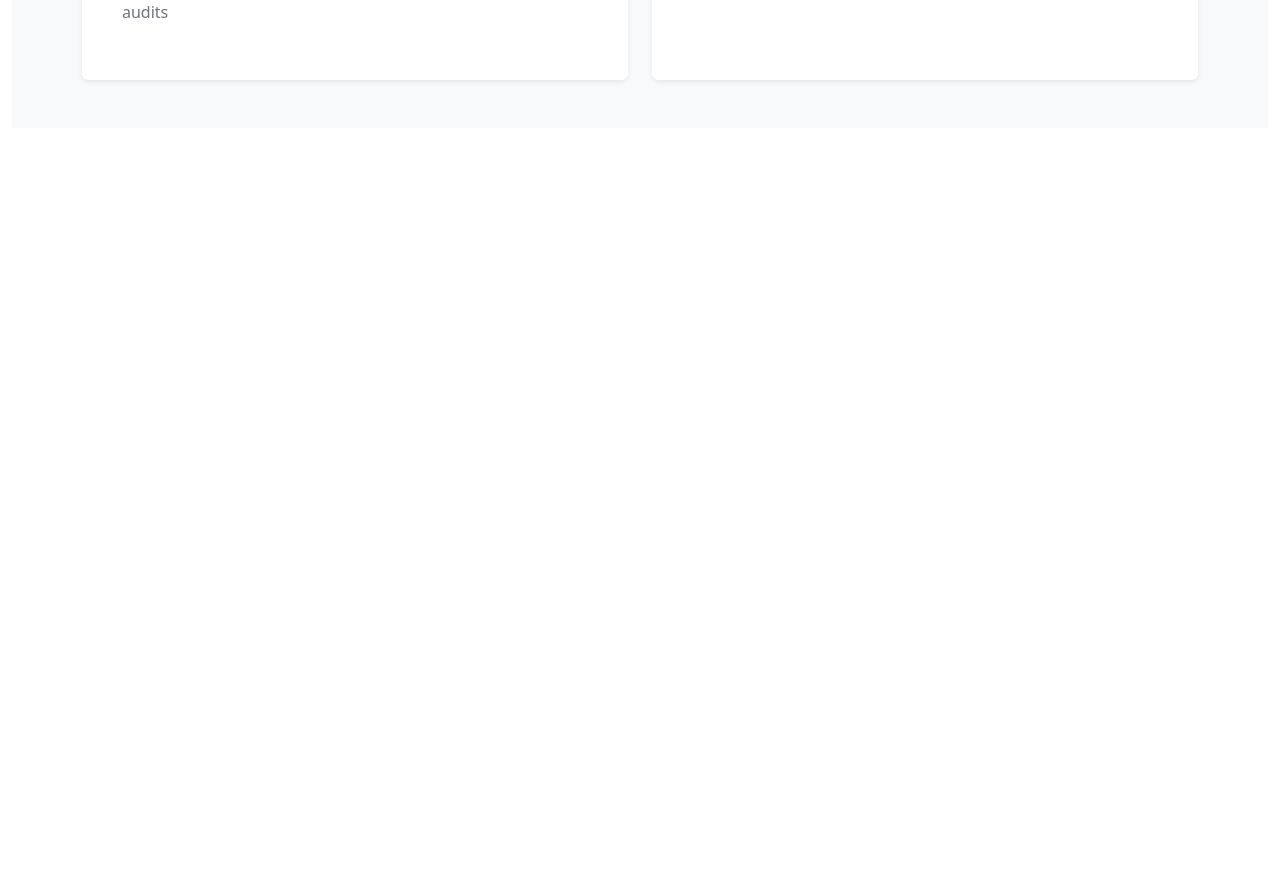
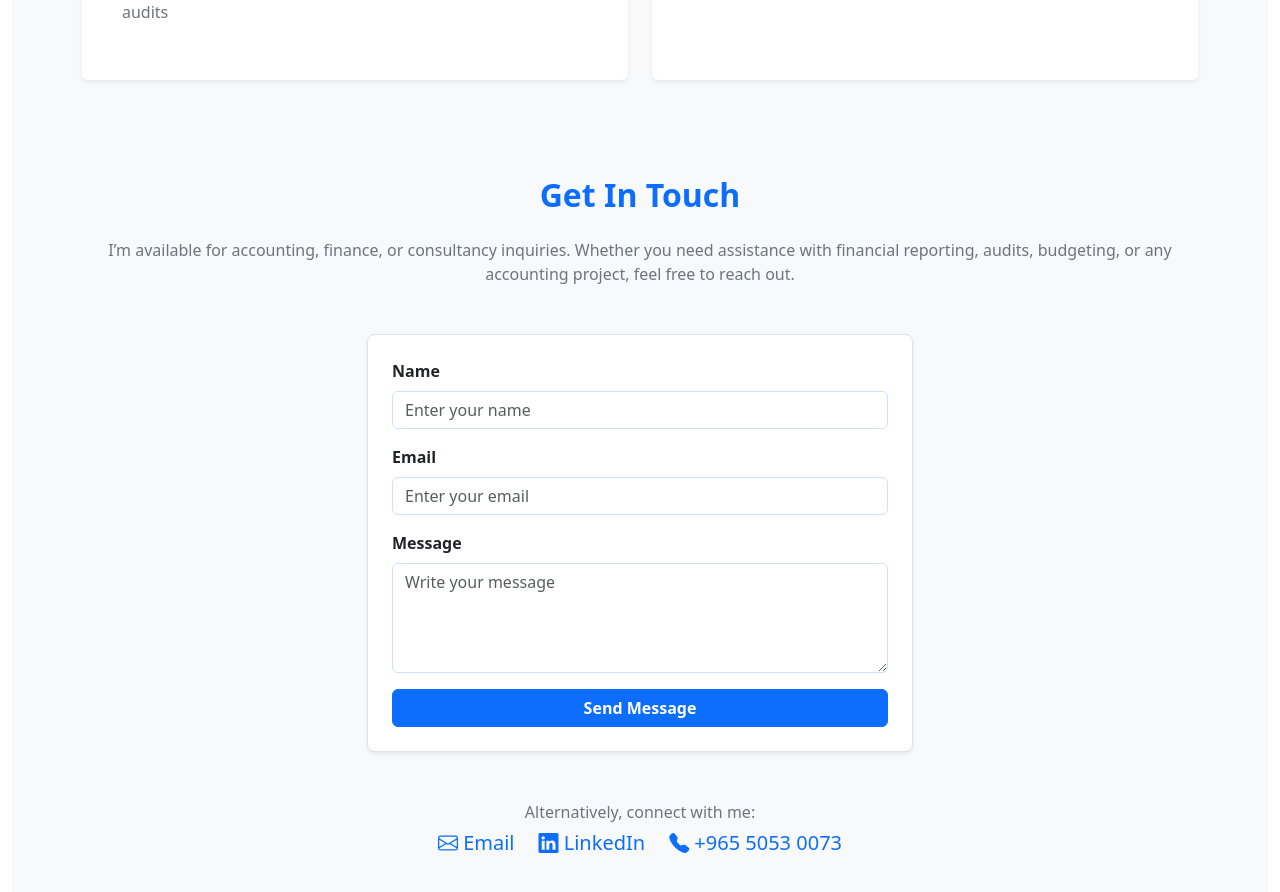
Before and after one commit to sherifshoukryalqwatly/KS_Portfolio, a React (Vite) app: page / in a window 1280 px wide. Shown: the part 2207-3099 px from the top of the page. Before the commit the page ends 2335 px from the top, so only its background shows below. Built offline with nearby package versions, Linux system fonts and the light colour scheme.

Commit message:
feat (Contact): Add the Contact With Me Section

```diff
--- a/src/components/contact.jsx
+++ b/src/components/contact.jsx
@@ -1,5 +1,94 @@
+import useScrollAnimation from "../hooks/useScrollAnimation.jsx";
+
 function Contact() {
-    return <></>
+    const ref = useScrollAnimation();
+    return (
+        <section id="contact" ref={ref} className="scroll-section contact-section py-5 bg-light">
+            <div className="container text-center">
+                <h2 className="fw-bold text-primary mb-4">Get In Touch</h2>
+                <p className="mb-5 text-secondary">
+                    I’m available for accounting, finance, or consultancy inquiries.
+                    Whether you need assistance with financial reporting, audits, budgeting, or any accounting project, feel free to reach out.
+                </p>
+
+                <div className="row justify-content-center">
+                    <div className="col-md-8 col-lg-6">
+                        <form className="p-4 border rounded-3 shadow-sm bg-white">
+                            <div className="mb-3 text-start">
+                                <label htmlFor="name" className="form-label fw-semibold">
+                                    Name
+                                </label>
+                                <input
+                                    type="text"
+                                    id="name"
+                                    className="form-control"
+                                    placeholder="Enter your name"
+                                />
+                            </div>
+
+                            <div className="mb-3 text-start">
+                                <label htmlFor="email" className="form-label fw-semibold">
+                                    Email
+                                </label>
+                                <input
+                                    type="email"
+                                    id="email"
+                                    className="form-control"
+                                    placeholder="Enter your email"
+                                />
+                            </div>
+
+                            <div className="mb-3 text-start">
+                                <label htmlFor="message" className="form-label fw-semibold">
+                                    Message
+                                </label>
+                                <textarea
+                                    id="message"
+                                    rows="4"
+                                    className="form-control"
+                                    placeholder="Write your message"
+                                ></textarea>
+                            </div>
+
+                            <a
+                                type="submit"
+                                href="mailto:shoukrysherif5@gmail.com"
+                                className="btn btn-primary w-100 fw-semibold"
+                            >
+                                Send Message
+                            </a>
+                        </form>
+                    </div>
+                </div>
+
+                <div className="mt-5">
+                    <p className="text-secondary mb-1">Alternatively, connect with me:</p>
+                    <div className="d-md-flex justify-content-center gap-4">
+                        <a
+                            href="mailto:kha02gh@hotmail.com"
+                            className="text-primary fs-5 text-decoration-none"
+                        >
+                            <i className="bi bi-envelope"></i> Email
+                        </a>
+                        <a
+                            href="https://www.linkedin.com"
+                            target="_blank"
+                            rel="noreferrer"
+                            className="text-primary fs-5 text-decoration-none"
+                        >
+                            <i className="bi bi-linkedin"></i> LinkedIn
+                        </a>
+                        <a
+                            href="tel:+96550530073"
+                            className="text-primary fs-5 text-decoration-none"
+                        >
+                            <i className="bi bi-telephone-fill"></i> +965 5053 0073
+                        </a>
+                    </div>
+                </div>
+            </div>
+        </section>
+    );
 }
 
-export default Contact
+export default Contact;
```
